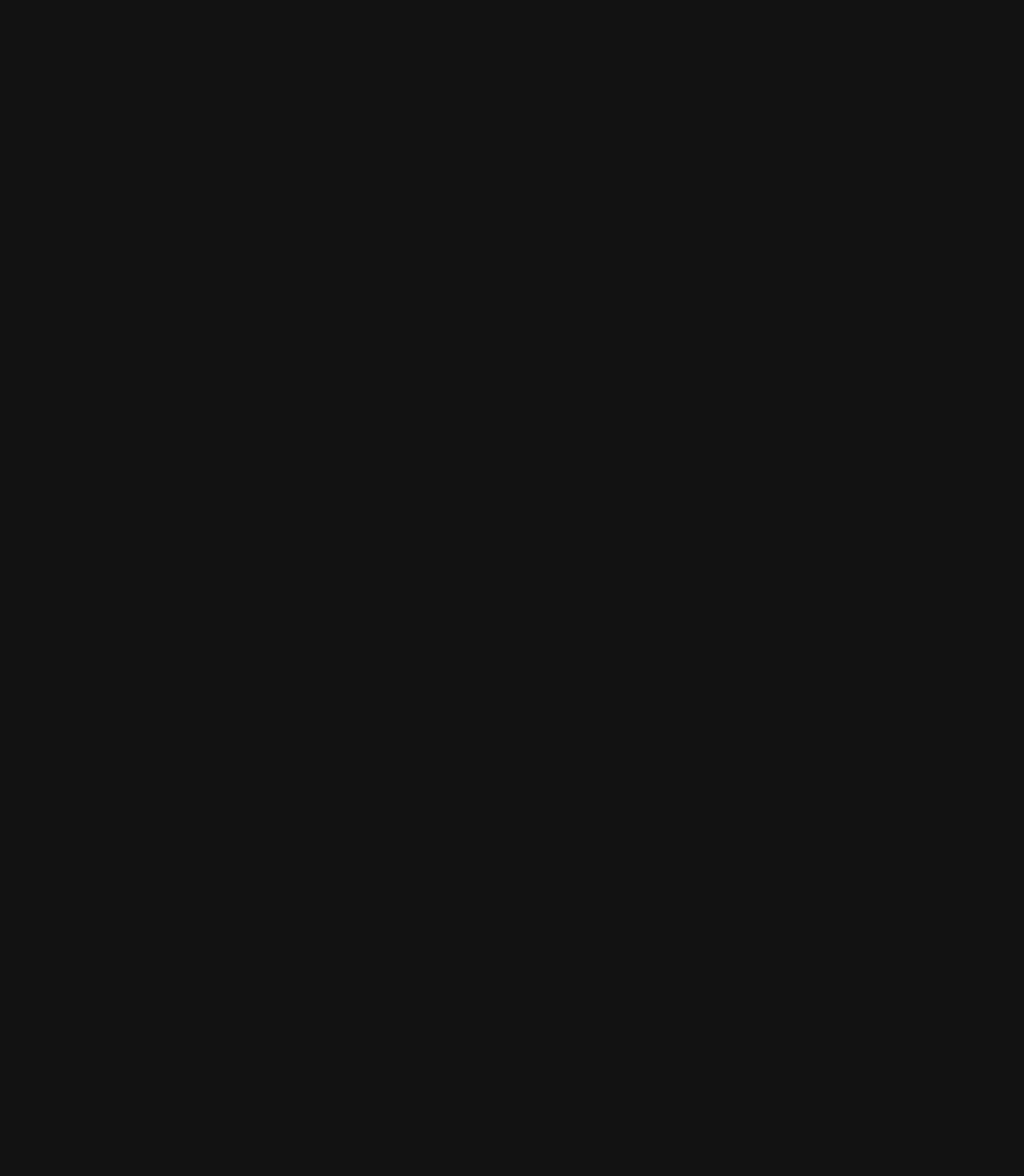
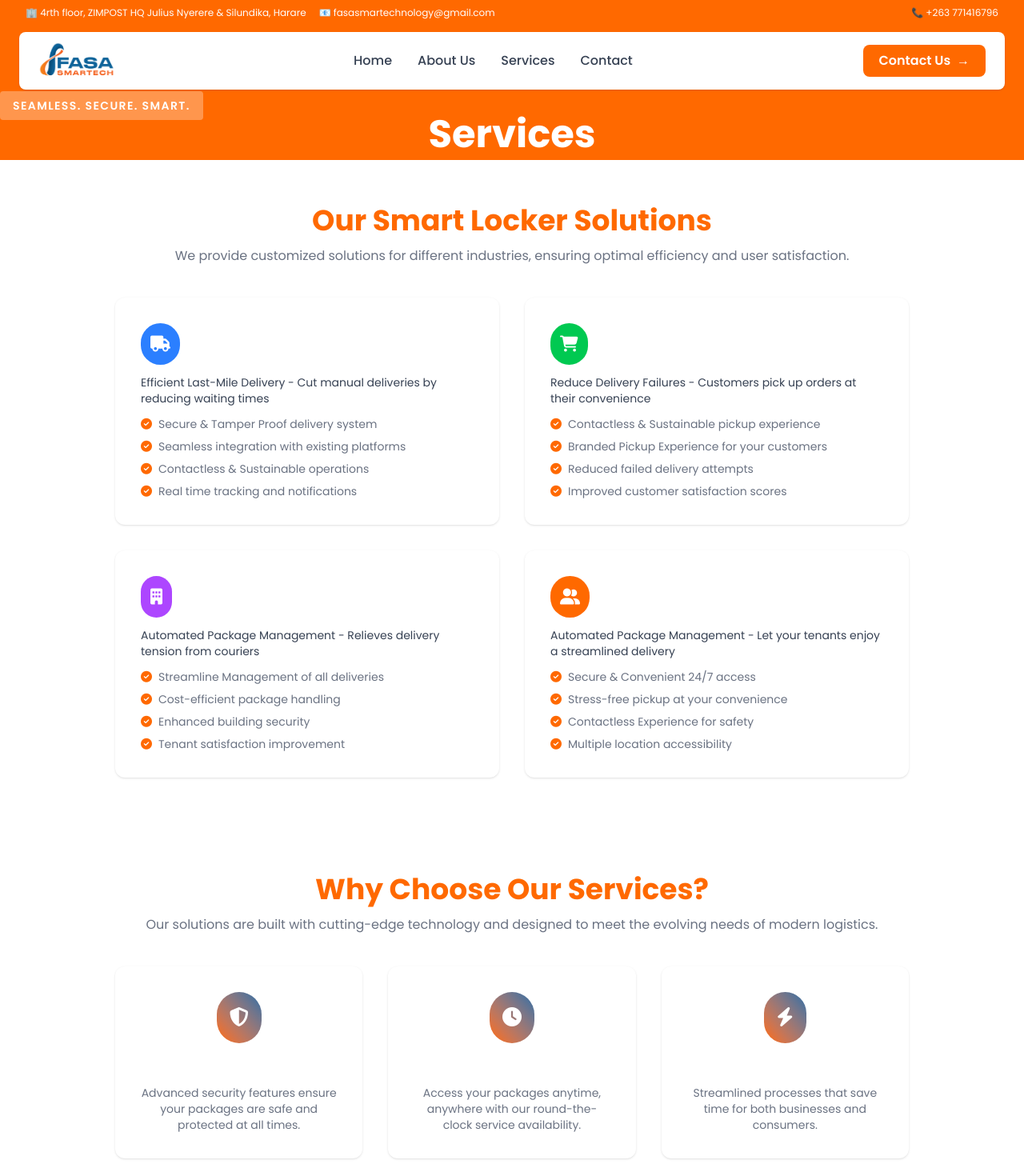
Before and after one commit to Sisasenkosi/WebsiteFasav2, a React (Vite) app: page /services in a window 1280 px wide. Before the commit this address had no page. Shown: the top 1470 px of the page at 80% size. Before the commit the page ends 800 px from the top, so only its background shows below. Built offline with nearby package versions, Linux system fonts and the light colour scheme.

Commit message:
cleaned up services file

```diff
--- a/src/App.jsx
+++ b/src/App.jsx
@@ -4,6 +4,7 @@
 import ContactUs from './pages/ContactUs';
 import Home from './pages/Home';
 import About from './pages/About';
+import Services from './pages/Services';
 
 const App = () => {
   return (
@@ -12,6 +13,7 @@
         <Route path="/" element={<Home />} />
         <Route path="/contactus" element={<ContactUs />} />
         <Route path="/aboutus" element={<About />} />
+        <Route path="/services" element={<Services />} />
       </Routes>
     </BrowserRouter>
   );
--- a/src/components/Footer.jsx
+++ b/src/components/Footer.jsx
@@ -178,7 +178,7 @@
         </div>
         {/* Working Hours */}
         <div className="flex justify-center md:justify-start">
-          <div className="bg-white rounded-l shadow-lg px-2 py-2 mt-4 w-[700px]">
+          <div className="bg-white rounded-l shadow-lg px-2 py-2 mt-4 h-1/2 w-[700px]">
             <h4 className="font-semibold text-gray-800 mb-3">Working Hours</h4>
             <ul className="divide-y divide-gray-200 text-gray-600 text-sm">
               <li className="py-2 flex justify-between">
--- a/src/components/Navbar.jsx
+++ b/src/components/Navbar.jsx
@@ -38,9 +38,9 @@
             </Link>
           </li>
           <li>
-            <a href="#" className="hover:text-orange-500">
+            <Link to="/services" className="hover:text-orange-500">
               Services
-            </a>
+            </Link>
           </li>
           <li>
             <Link to="/contactus" className="hover:text-orange-500">
--- a/src/pages/About.jsx
+++ b/src/pages/About.jsx
@@ -15,12 +15,12 @@
     <div className="bg-white min-h-screen w-full">
       <Header />
       {/* Orange About Us Banner */}
-      <section className="bg-[#f77c1c] flex flex-col items-center justify-center py-12 w-full">
+      <section className="bg-orange-500 flex-row items-center justify-center py-2  w-full">
         <span className="bg-white/30 text-white font-semibold px-4 py-2 rounded mb-4 tracking-widest text-xs md:text-sm">
           SEAMLESS. SECURE. SMART.
         </span>
         <h1 className="text-3xl md:text-5xl font-bold text-white text-center">
-          ABOUT US
+          About Us
         </h1>
       </section>
 
--- a/src/pages/ContactUs.jsx
+++ b/src/pages/ContactUs.jsx
@@ -7,12 +7,12 @@
     <div className="bg-white min-h-screen w-full">
       <Header />
       {/* Orange Section with Badge and Heading Side by Side on md+ */}
-      <section className="bg-orange-500 flex flex-col md:flex-row items-center justify-center py-12 w-full md:space-x-6">
-        <span className="bg-white/30 text-white font-semibold px-4 py-2 rounded ml-4 mb-4 md:mb-0 tracking-widest text-xs md:text-sm ">
+      <section className="bg-orange-500 flex-row items-center justify-center py-2  w-full">
+        <span className="bg-white/30 text-white font-semibold px-4 py-2 rounded mb-4 tracking-widest text-xs md:text-sm">
           SEAMLESS. SECURE. SMART.
         </span>
-        <h1 className="text-3xl md:text-5xl font-bold text-white text-center md:text-left">
-          CONTACT US
+        <h1 className="text-3xl md:text-5xl font-bold text-white text-center">
+          Contact Us
         </h1>
       </section>
       {/* Contact Form Section */}
--- a/src/pages/Home.jsx
+++ b/src/pages/Home.jsx
@@ -373,7 +373,7 @@
       </section>
 
       {/* Get Started Today Section */}
-      <section className="py-12 bg-[#0e6399] mx-4 my-8">
+      <section className="py-12 bg-[#0e6399]  my-8">
         <div className="max-w-6xl mx-auto flex flex-col lg:flex-row items-center gap-8 px-6">
           {/* Left: Text and List */}
           <div className="flex-1 text-white">
--- /dev/null
+++ b/src/pages/Services.jsx
@@ -0,0 +1,189 @@
+import React from 'react';
+import Header from '../components/Navbar';
+import Footer from '../components/Footer';
+
+const services = [
+  {
+    icon: (
+      <span className="bg-gradient-to-tr from-orange-500 to-[#176ca7] rounded-full p-4 text-white text-2xl">
+        <i className="fas fa-shield-alt"></i>
+      </span>
+    ),
+    title: 'Secure & Reliable',
+    desc: 'Advanced security features ensure your packages are safe and protected at all times.',
+  },
+  {
+    icon: (
+      <span className="bg-gradient-to-tr from-orange-500 to-[#176ca7] rounded-full p-4 text-white text-2xl">
+        <i className="fas fa-clock"></i>
+      </span>
+    ),
+    title: '24/7 Availability',
+    desc: 'Access your packages anytime, anywhere with our round-the-clock service availability.',
+  },
+  {
+    icon: (
+      <span className="bg-gradient-to-tr from-orange-500 to-[#176ca7] rounded-full p-4 text-white text-2xl">
+        <i className="fas fa-bolt"></i>
+      </span>
+    ),
+    title: 'Fast & Efficient',
+    desc: 'Streamlined processes that save time for both businesses and consumers.',
+  },
+];
+
+const solutions = [
+  {
+    icon: (
+      <span className="bg-blue-500 rounded-full p-3 text-white text-xl">
+        <i className="fas fa-truck"></i>
+      </span>
+    ),
+    title: 'Couriers & Delivery Services',
+    desc: 'Efficient Last-Mile Delivery - Cut manual deliveries by reducing waiting times',
+    points: [
+      'Secure & Tamper Proof delivery system',
+      'Seamless integration with existing platforms',
+      'Contactless & Sustainable operations',
+      'Real time tracking and notifications',
+    ],
+  },
+  {
+    icon: (
+      <span className="bg-green-500 rounded-full p-3 text-white text-xl">
+        <i className="fas fa-shopping-cart"></i>
+      </span>
+    ),
+    title: 'For E-Commerce Businesses',
+    desc: 'Reduce Delivery Failures - Customers pick up orders at their convenience',
+    points: [
+      'Contactless & Sustainable pickup experience',
+      'Branded Pickup Experience for your customers',
+      'Reduced failed delivery attempts',
+      'Improved customer satisfaction scores',
+    ],
+  },
+  {
+    icon: (
+      <span className="bg-purple-500 rounded-full p-3 text-white text-xl">
+        <i className="fas fa-building"></i>
+      </span>
+    ),
+    title: 'For Property Managers & Offices',
+    desc: 'Automated Package Management - Relieves delivery tension from couriers',
+    points: [
+      'Streamline Management of all deliveries',
+      'Cost-efficient package handling',
+      'Enhanced building security',
+      'Tenant satisfaction improvement',
+    ],
+  },
+  {
+    icon: (
+      <span className="bg-orange-500 rounded-full p-3 text-white text-xl">
+        <i className="fas fa-user-friends"></i>
+      </span>
+    ),
+    title: 'For End-Consumers',
+    desc: 'Automated Package Management - Let your tenants enjoy a streamlined delivery',
+    points: [
+      'Secure & Convenient 24/7 access',
+      'Stress-free pickup at your convenience',
+      'Contactless Experience for safety',
+      'Multiple location accessibility',
+    ],
+  },
+];
+
+const Services = () => (
+  <div className="bg-white min-h-screen">
+    <div className="bg-orange-500 ">
+      <Header />
+      {/* Our Smart Locker Solutions */}
+      <section className="bg-orange-500 flex-row items-center justify-center py-2  w-full">
+        <span className="bg-white/30 text-white font-semibold px-4 py-2 rounded mb-4 tracking-widest text-xs md:text-sm">
+          SEAMLESS. SECURE. SMART.
+        </span>
+        <h1 className="text-3xl md:text-5xl font-bold text-white text-center">
+          Services
+        </h1>
+      </section>
+    </div>
+    <section className="py-14">
+      <div className="max-w-5xl mx-auto px-4">
+        <h2 className="text-3xl md:text-4xl font-bold text-center mb-3">
+          <span className="text-orange-500"> Our Smart Locker Solutions</span>
+        </h2>
+        <p className="text-center text-gray-500 mb-10">
+          We provide customized solutions for different industries, ensuring
+          optimal efficiency and user satisfaction.
+        </p>
+        <div className="grid grid-cols-1 md:grid-cols-2 gap-8">
+          {solutions.map((sol, i) => (
+            <div key={i} className="bg-white rounded-xl shadow p-8">
+              <div className="flex items-center mb-3">
+                {sol.icon}
+                <div className="ml-3 font-bold text-base">{sol.title}</div>
+              </div>
+              <div className="text-gray-700 text-sm mb-3">{sol.desc}</div>
+              <ul className="list-none space-y-2 pl-0">
+                {sol.points.map((pt, idx) => (
+                  <li
+                    key={idx}
+                    className="flex items-center text-gray-500 text-sm"
+                  >
+                    <span className="text-orange-500 mr-2">
+                      <i className="fas fa-check-circle"></i>
+                    </span>
+                    {pt}
+                  </li>
+                ))}
+              </ul>
+            </div>
+          ))}
+        </div>
+      </div>
+    </section>
+    {/* Why Choose Our Services */}
+    <section className="py-16">
+      <div className="max-w-5xl mx-auto px-4">
+        <h2 className="text-3xl md:text-4xl font-bold text-center mb-3">
+          <span className="text-orange-500">Why Choose Our Services?</span>
+        </h2>
+        <p className="text-center text-gray-500 mb-10">
+          Our solutions are built with cutting-edge technology and designed to
+          meet the evolving needs of modern logistics.
+        </p>
+        <div className="grid grid-cols-1 md:grid-cols-3 gap-8">
+          {services.map((s, i) => (
+            <div
+              key={i}
+              className="bg-white rounded-xl shadow p-8 flex flex-col items-center"
+            >
+              {s.icon}
+              <div className="font-bold text-lg mt-4 mb-2 text-center">
+                {s.title}
+              </div>
+              <div className="text-gray-500 text-sm text-center">{s.desc}</div>
+            </div>
+          ))}
+        </div>
+      </div>
+    </section>
+    {/* Gradient Banner */}
+    <section className="bg-gradient-to-tr from-orange-500 to-[#176ca7] py-14">
+      <div className="max-w-3xl mx-auto px-4 text-center">
+        <h3 className="text-white text-3xl md:text-4xl font-bold mb-4">
+          Ready to Transform Your Delivery Experience?
+        </h3>
+        <p className="text-white text-lg">
+          Get started with our smart locker solutions today and experience the
+          future of package delivery.
+        </p>
+      </div>
+    </section>
+    <Footer />
+  </div>
+);
+
+export default Services;
```
